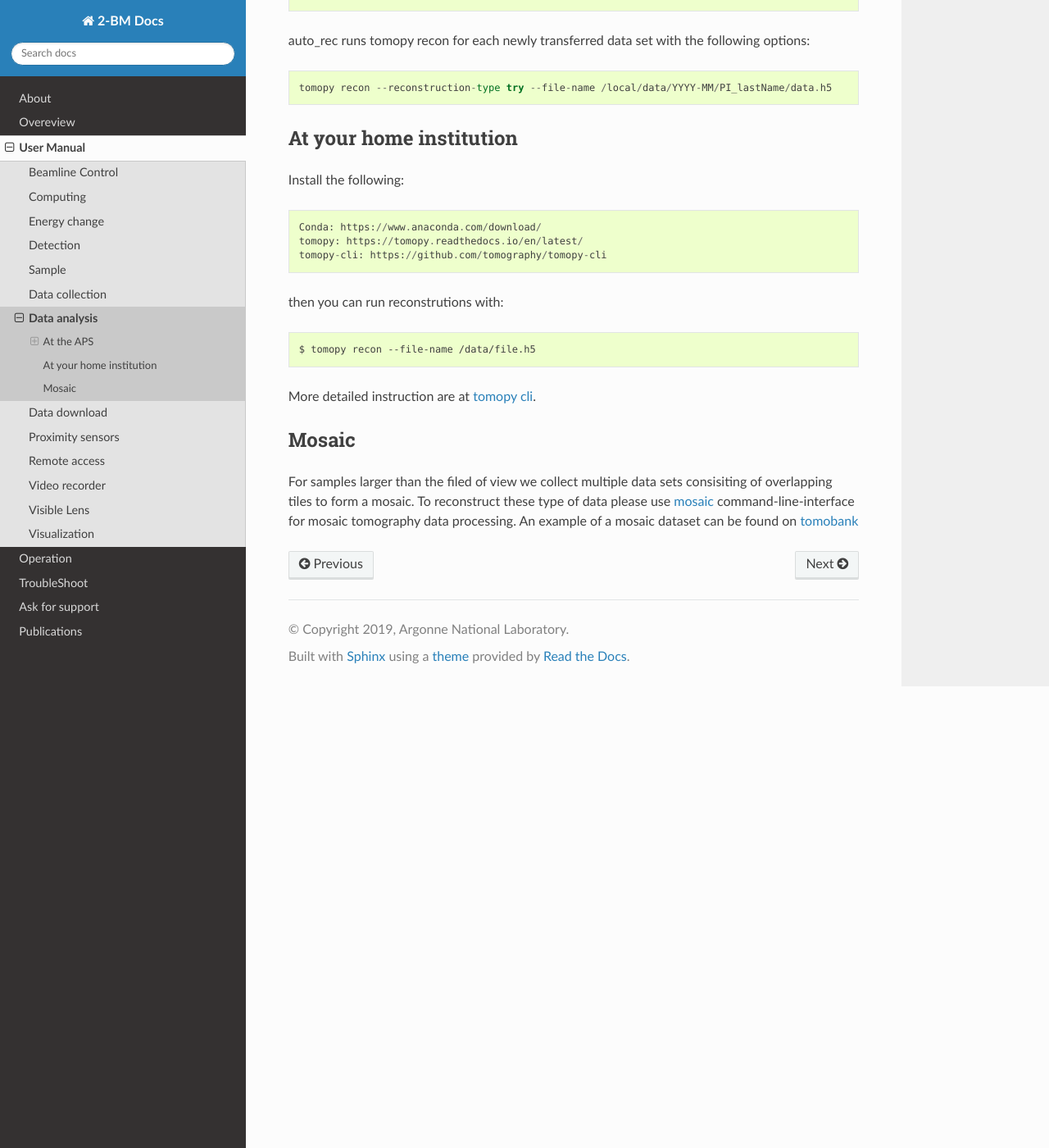
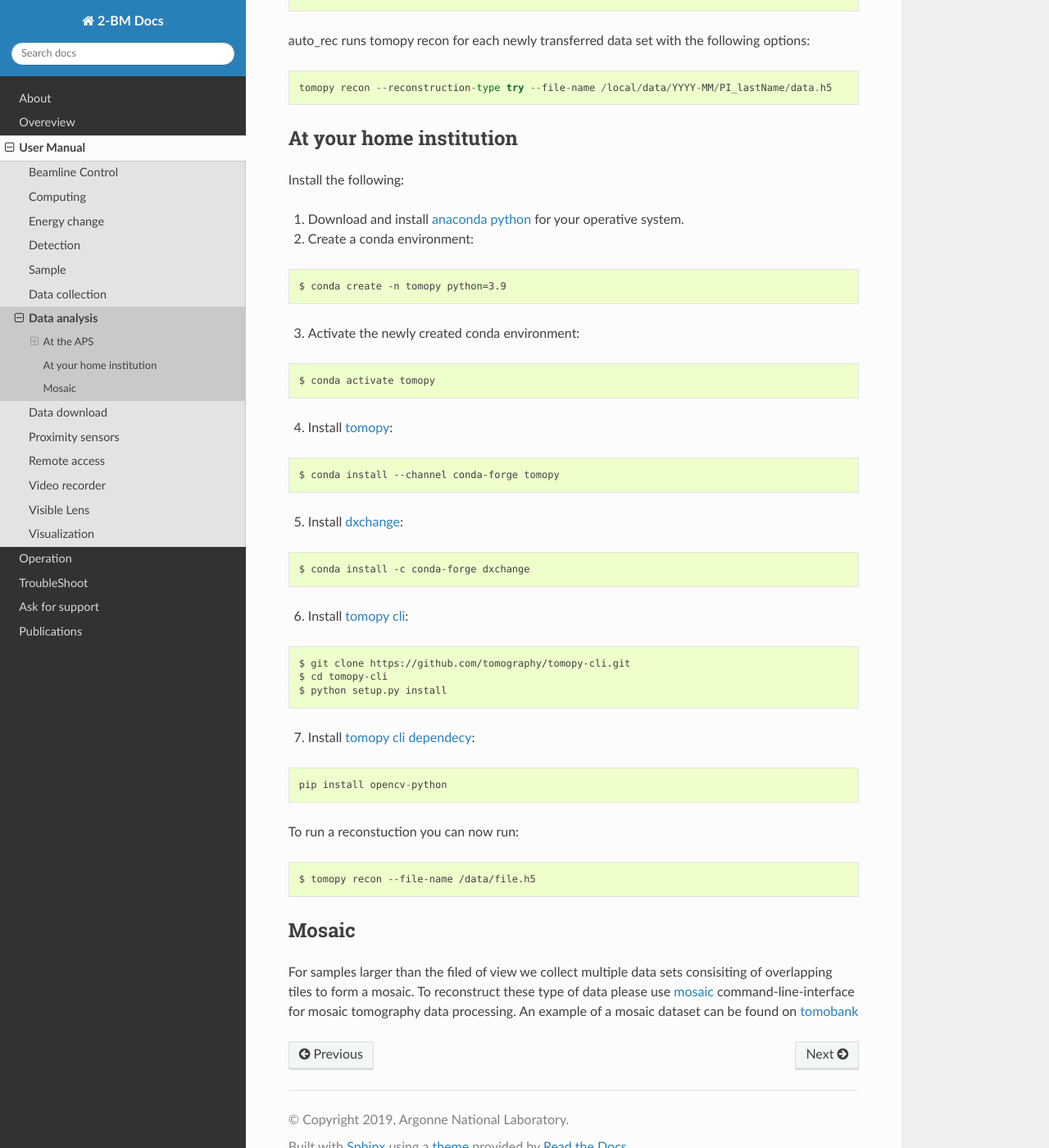
Before and after one commit to xray-imaging/2bm-docs, a Sphinx documentation site: the page built from docs/source/user/item_006.rst, in a window 1280 px wide and 1400 px high, scrolled down 891 px. Shown: the whole window at 82% size. Built offline with Sphinx 7.4.7 and the Read the Docs theme 2.0.0, drawn with Linux system fonts in a browser that asks for light colours; the version number could not be read and is left out.

Commit message:
improved instruction to perform recon at the home institution

```diff
--- a/docs/source/user/item_006.rst
+++ b/docs/source/user/item_006.rst
@@ -42,17 +42,53 @@ auto_rec runs tomopy recon for each newly transferred data set with the followin
 At your home institution
 ------------------------
 
-Install the following::
+Install the following:
 
-    Conda: https://www.anaconda.com/download/
-    tomopy: https://tomopy.readthedocs.io/en/latest/
-    tomopy-cli: https://github.com/tomography/tomopy-cli
+1. Download and install `anaconda python <https://www.anaconda.com/download/>`_ for your operative system.
+2. Create a conda environment:
 
-then you can run reconstrutions with::
+::
+
+    $ conda create -n tomopy python=3.9
+
+3. Activate the newly created conda environment:
+
+::
+
+    $ conda activate tomopy
+
+
+4. Install `tomopy <https://tomopy.readthedocs.io/en/latest/>`_:
+
+::
+
+    $ conda install --channel conda-forge tomopy
+
+
+5. Install `dxchange <https://dxchange.readthedocs.io/en/latest/>`_:
+
+::
+
+    $ conda install -c conda-forge dxchange
+
+6. Install `tomopy cli <https://tomopycli.readthedocs.io/en/latest/>`_:
+
+::
+
+    $ git clone https://github.com/tomography/tomopy-cli.git
+    $ cd tomopy-cli
+    $ python setup.py install
+
+7. Install `tomopy cli dependecy <https://github.com/tomography/tomopy-cli/blob/master/requirements.txt>`_:
+
+::
+
+    pip install opencv-python
+
+
+To run a reconstuction you can now run::
 
     $ tomopy recon --file-name /data/file.h5
-
-More detailed instruction are at `tomopy cli <https://github.com/tomography/tomopy-cli>`_.
 
 
 Mosaic
```
